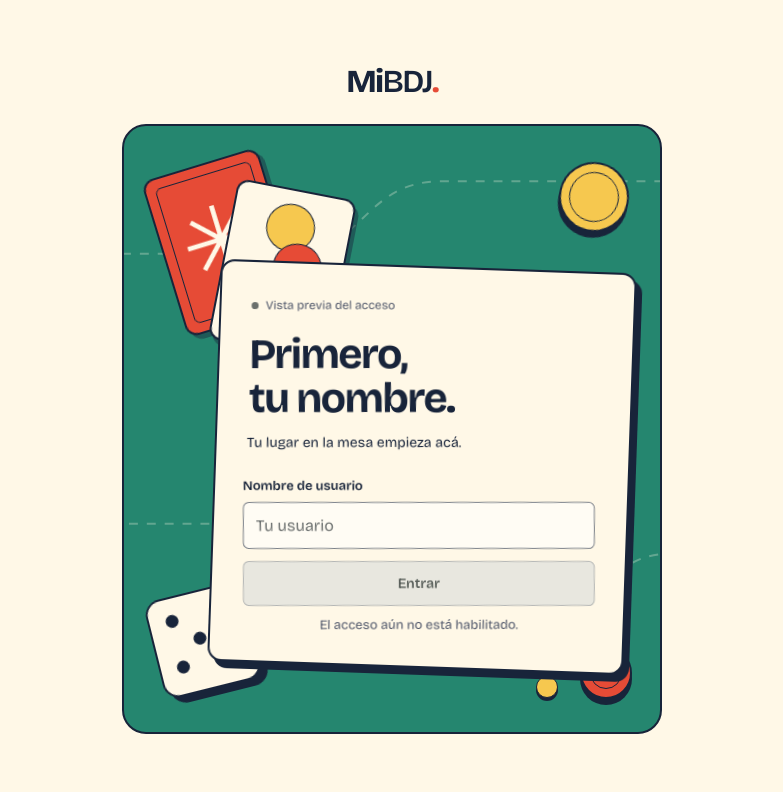
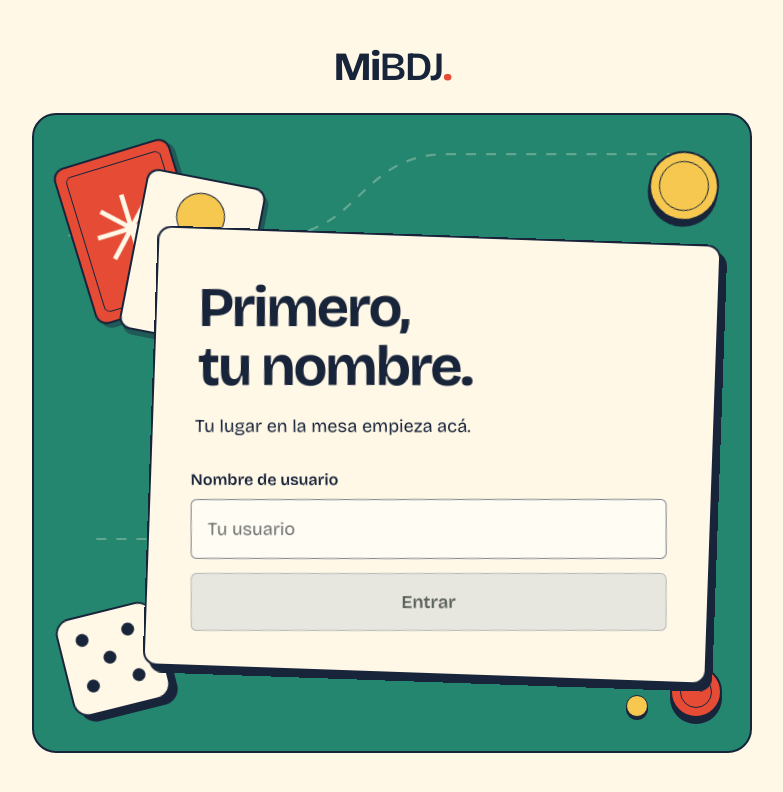
Before and after one commit to rgdan/mibdj-frontend, a React (Vite) app: page / in a window 1280 px wide. Shown: the top 792 px of the page, without its empty margins (248-1031 px from the left). Built offline with nearby package versions, Linux system fonts and the light colour scheme.

Commit message:
Ampliar acceso en escritorio y quitar avisos y documento de diseño

```diff
--- a/src/App.tsx
+++ b/src/App.tsx
@@ -16,14 +16,12 @@ function App() {
         </div>
 
         <section className="access-card" aria-labelledby="access-title">
-          <p className="access-label"><span aria-hidden="true" /> Vista previa del acceso</p>
           <h1 id="access-title">Primero,<br />tu nombre.</h1>
           <p className="access-description">Tu lugar en la mesa empieza acá.</p>
-          <form onSubmit={(event) => event.preventDefault()} aria-describedby="access-notice">
+          <form onSubmit={(event) => event.preventDefault()}>
             <label htmlFor="username">Nombre de usuario</label>
             <input id="username" name="username" type="text" autoComplete="username" placeholder="Tu usuario" spellCheck={false} />
             <button type="submit" disabled>Entrar</button>
-            <p className="access-notice" id="access-notice">El acceso aún no está habilitado.</p>
           </form>
         </section>
       </div>
--- a/src/styles.css
+++ b/src/styles.css
@@ -24,11 +24,11 @@ button, input { font: inherit; }
 ::selection { background: var(--yellow); color: var(--ink); }
 :focus-visible { outline: 3px solid var(--ink); outline-offset: 4px; }
 .login-page { min-height: 100svh; display: grid; place-items: center; padding: 36px 20px; }
-.login-shell { width: min(100%, 540px); }
-.wordmark { margin: 0 0 26px; text-align: center; font-size: 32px; font-weight: 800; letter-spacing: -1.8px; line-height: 1; }
+.login-shell { width: min(100%, 720px); }
+.wordmark { margin: 0 0 26px; text-align: center; font-size: 40px; font-weight: 800; letter-spacing: -1.8px; line-height: 1; }
 .wordmark span { font-weight: 600; }
 .wordmark b { color: var(--red); }
-.play-table { position: relative; min-height: 570px; border: 2px solid var(--ink); border-radius: 24px; background: var(--green); isolation: isolate; }
+.play-table { position: relative; min-height: 640px; border: 2px solid var(--ink); border-radius: 24px; background: var(--green); isolation: isolate; }
 .table-art { position: absolute; inset: 0; overflow: hidden; border-radius: 22px; pointer-events: none; }
 .board-route { position: absolute; inset: 0; width: 100%; height: 100%; }
 .board-route path { stroke: #fff8e747; stroke-width: 2; stroke-dasharray: 9 9; }
@@ -55,27 +55,29 @@ button, input { font: inherit; }
 .dice i:nth-child(3) { grid-area: 2 / 2; }
 .dice i:nth-child(4) { grid-area: 3 / 1; }
 .dice i:nth-child(5) { grid-area: 3 / 3; }
-.access-card { position: relative; width: calc(100% - 120px); margin: 140px 30px 65px 90px; border: 2px solid var(--ink); border-radius: 14px; background: var(--paper); padding: 30px; box-shadow: 6px 7px 0 var(--ink); z-index: 1; rotate: 2deg; }
+.access-card { position: relative; width: calc(100% - 152px); margin: 120px 36px 60px 116px; border: 2px solid var(--ink); border-radius: 14px; background: var(--paper); padding: 42px; box-shadow: 6px 7px 0 var(--ink); z-index: 1; rotate: 2deg; }
 .access-card > * { rotate: -2deg; }
-.access-label { display: flex; align-items: center; gap: 7px; font-size: 12px; color: #50576a; margin: 0; }
-.access-label span { display: block; width: 7px; height: 7px; background: #6b706c; border-radius: 50%; }
-h1 { font-size: 42px; font-weight: 700; letter-spacing: -.045em; line-height: 1.05; margin: 20px 0 12px; }
-.access-description { font-size: 14px; line-height: 1.5; margin: 0 0 25px; }
-label { display: block; font-size: 13px; font-weight: 600; margin-bottom: 8px; }
-input { background: #fffcf4; border: 1.5px solid #18243a90; border-radius: 6px; padding: 13px 12px; width: 100%; min-width: 0; font-size: 16px; color: var(--ink); }
+h1 { font-size: 56px; font-weight: 700; letter-spacing: -.045em; line-height: 1.05; margin: 0 0 16px; }
+.access-description { font-size: 18px; line-height: 1.5; margin: 0 0 30px; }
+label { display: block; font-size: 16px; font-weight: 600; margin-bottom: 10px; }
+input { background: #fffcf4; border: 1.5px solid #18243a90; border-radius: 6px; padding: 18px 16px; width: 100%; min-width: 0; font-size: 18px; color: var(--ink); }
 input::placeholder { color: #6c706f; }
 input:focus-visible { outline: 3px solid var(--ink); outline-offset: 3px; border-color: var(--ink); }
-button { width: 100%; padding: 13px; border-radius: 6px; border: 1.5px solid #18243a40; margin-top: 12px; background: #e8e7df; color: #5a605b; font-size: 14px; font-weight: 600; }
+button { width: 100%; padding: 17px; border-radius: 6px; border: 1.5px solid #18243a40; margin-top: 14px; background: #e8e7df; color: #5a605b; font-size: 18px; font-weight: 600; }
 button:disabled { cursor: not-allowed; }
-.access-notice { font-size: 13px; line-height: 1.5; color: #50576a; text-align: center; margin: 10px 0 0; }
 @keyframes piece-settle { from { transform: translateY(-14px) rotate(-6deg); } to { transform: translateY(0) rotate(0); } }
 
 @media (max-width: 600px) {
   .login-page { padding: 28px 20px; }
+  .login-shell { width: min(100%, 540px); }
   .wordmark { font-size: 29px; margin-bottom: 22px; }
   .play-table { min-height: 500px; }
   .access-card { width: calc(100% - 70px); margin: 106px 24px 48px 46px; padding: 23px; }
   h1 { font-size: 36px; }
+  .access-description { font-size: 14px; margin-bottom: 25px; }
+  label { font-size: 13px; margin-bottom: 8px; }
+  input { font-size: 16px; padding: 13px 12px; }
+  button { font-size: 14px; padding: 13px; margin-top: 12px; }
   .card-back { left: 16px; top: 21px; }
   .card-front { left: 74px; top: 43px; }
   .token-top { width: 57px; height: 57px; top: 28px; right: 20px; }
```
Also changed, not shown: 1 other file (tests, documents, lock files or other folders).
